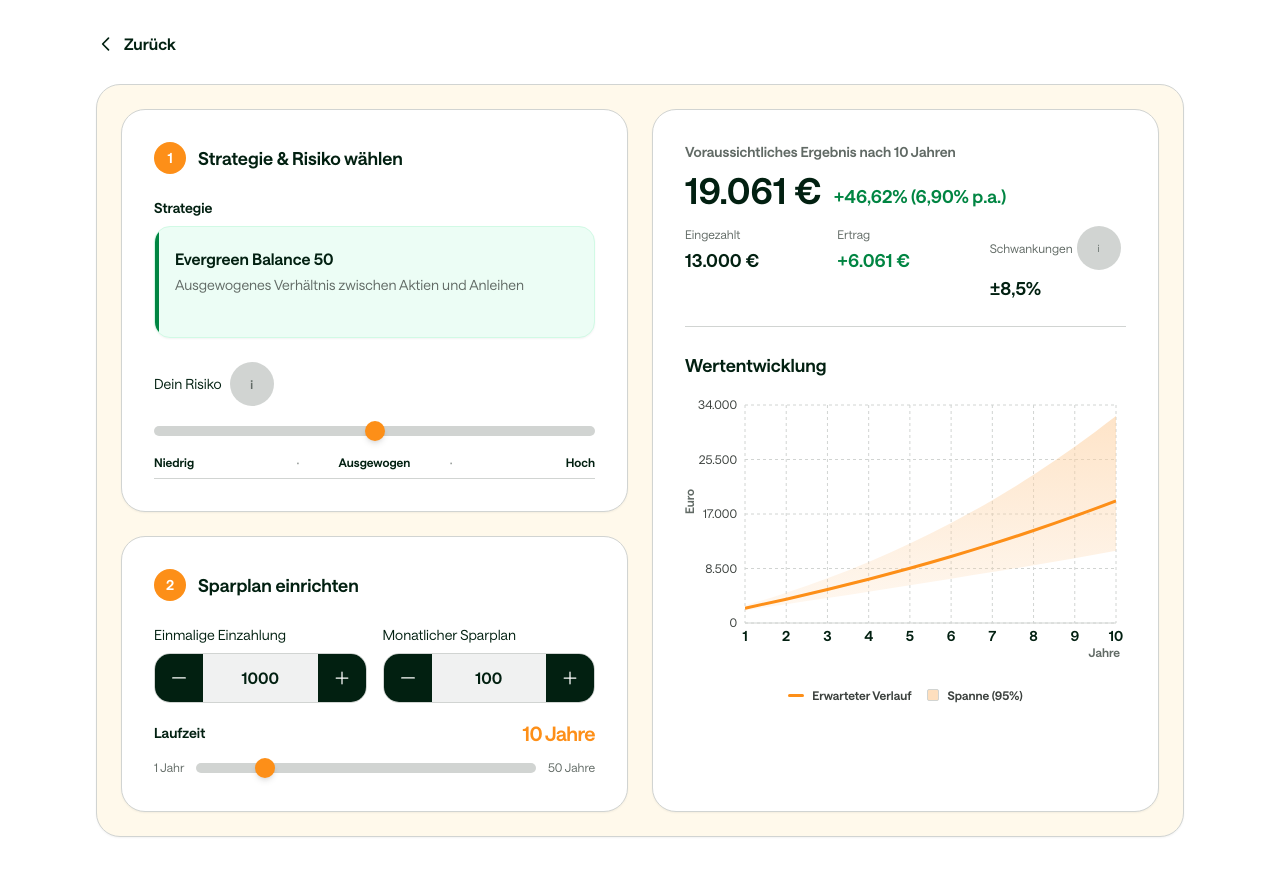
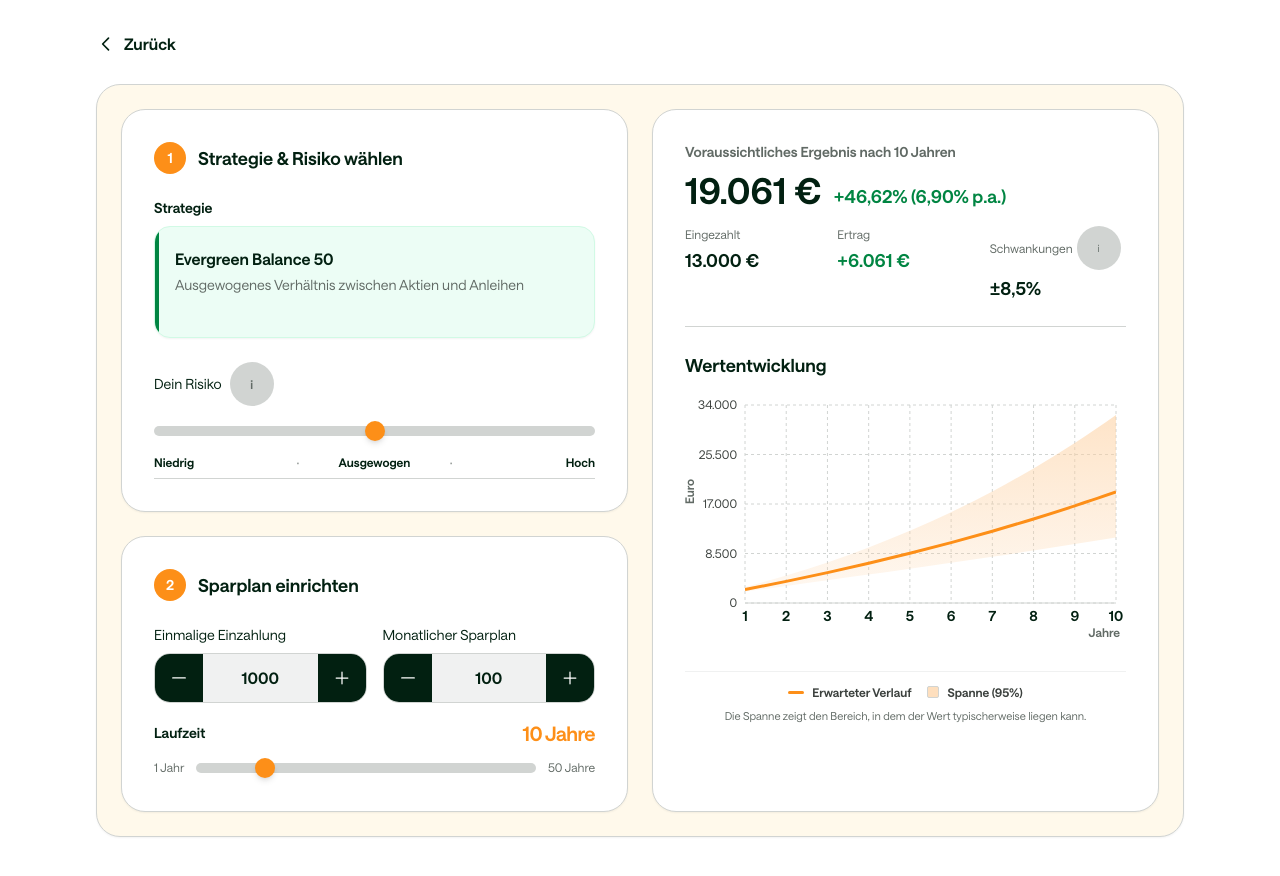
Before and after one commit to ivenkurz/kindersparplan, a Next.js app: page /SparplanRechner in a window 1280 px wide. Built offline with nearby package versions, Linux system fonts and the light colour scheme.

Commit message:
Chart: Legende + Spanne-Erklärung + Tooltip schlanker

```diff
--- a/app/SparplanRechner/page.tsx
+++ b/app/SparplanRechner/page.tsx
@@ -14,7 +14,7 @@ import { strategies, sliderLegendTooltips } from "@/data/strategies";
 const ValueChart = dynamic(() => import("@/components/ValueChart"), {
   ssr: false,
   loading: () => (
-    <div className="w-full h-[260px] sm:h-[320px] md:h-[380px]">
+    <div className="w-full h-[240px] sm:h-[260px] md:h-[240px] lg:h-[260px]">
       <div className="w-full h-full rounded-ds-16 bg-ds-neutral-10 animate-pulse" />
     </div>
   ),
--- a/components/ValueChart.tsx
+++ b/components/ValueChart.tsx
@@ -34,8 +34,6 @@ function CustomTooltip({
       wert: number;
       einzahlungen: number;
       ertrag: number;
-      confLow?: number;
-      confRange?: number;
     };
   }[];
   label?: number;
@@ -47,11 +45,6 @@ function CustomTooltip({
   const einzahlungen = point?.einzahlungen ?? 0;
   const ertrag = point?.ertrag ?? 0;
   const isPositive = ertrag >= 0;
-  const confLow = point?.confLow;
-  const confHigh =
-    typeof confLow === "number" && typeof point?.confRange === "number"
-      ? confLow + point.confRange
-      : undefined;
 
   const formatCurrency = (v: number) =>
     new Intl.NumberFormat("de-DE", {
@@ -77,11 +70,6 @@ function CustomTooltip({
         {isPositive ? "+" : ""}
         {formatCurrency(ertrag)} Ertrag
       </p>
-      {typeof confLow === "number" && typeof confHigh === "number" && (
-        <p className="text-ds-neutral-70 text-[11px] mt-1">
-          Spanne (95%): {formatCurrency(confLow)} – {formatCurrency(confHigh)}
-        </p>
-      )}
     </div>
   );
 }
@@ -99,7 +87,8 @@ export default function ValueChart({ data }: ValueChartProps) {
   });
 
   return (
-    <div className="w-full h-[260px] sm:h-[300px] md:h-[260px] lg:h-[280px]">
+    <div className="w-full">
+      <div className="h-[240px] sm:h-[260px] md:h-[240px] lg:h-[260px]">
         <ResponsiveContainer width="100%" height="100%">
           <AreaChart
             data={chartData}
@@ -182,9 +171,11 @@ export default function ValueChart({ data }: ValueChartProps) {
           />
           </AreaChart>
         </ResponsiveContainer>
+      </div>
 
-      {/* Legende (inkl. Konfidenz) */}
-      <div className="mt-3 flex flex-wrap items-center justify-center gap-4 text-xs font-semibold text-ds-neutral-90">
+      {/* Legende + Erklärung – innerhalb der Chart-Card, immer sichtbar */}
+      <div className="mt-4 pt-3 border-t border-ds-neutral-10">
+        <div className="flex flex-wrap items-center justify-center gap-4 text-xs font-semibold text-ds-neutral-90">
           <div className="flex items-center gap-2">
             <span className="w-4 h-[3px] rounded-full bg-ds-orange-60" />
             Erwarteter Verlauf
@@ -194,6 +185,10 @@ export default function ValueChart({ data }: ValueChartProps) {
             Spanne (95%)
           </div>
         </div>
+        <p className="mt-2 text-[11px] text-ds-neutral-70 text-center max-w-md mx-auto">
+          Die Spanne zeigt den Bereich, in dem der Wert typischerweise liegen kann.
+        </p>
+      </div>
     </div>
   );
 }
```
Lines whose indentation alone changed are shown as unchanged.
